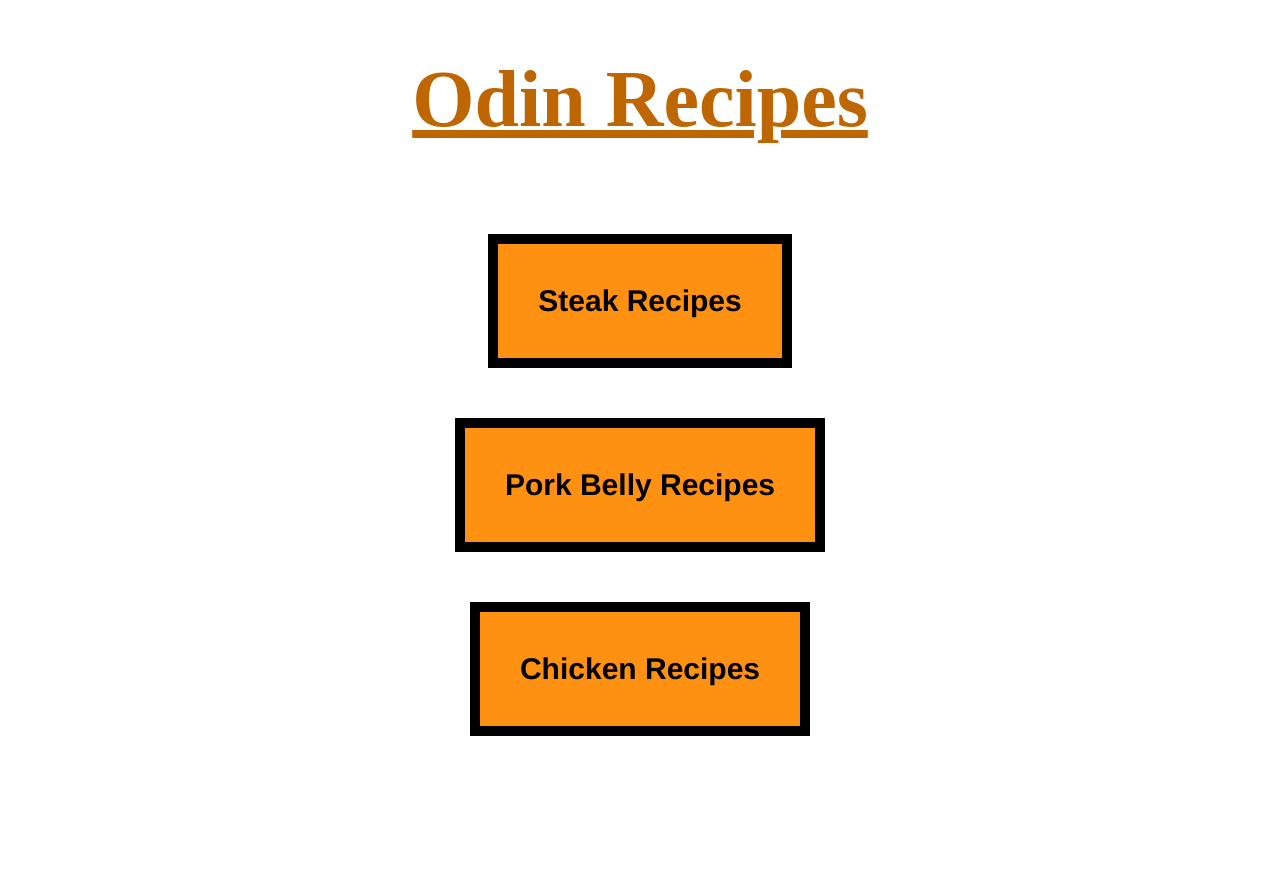
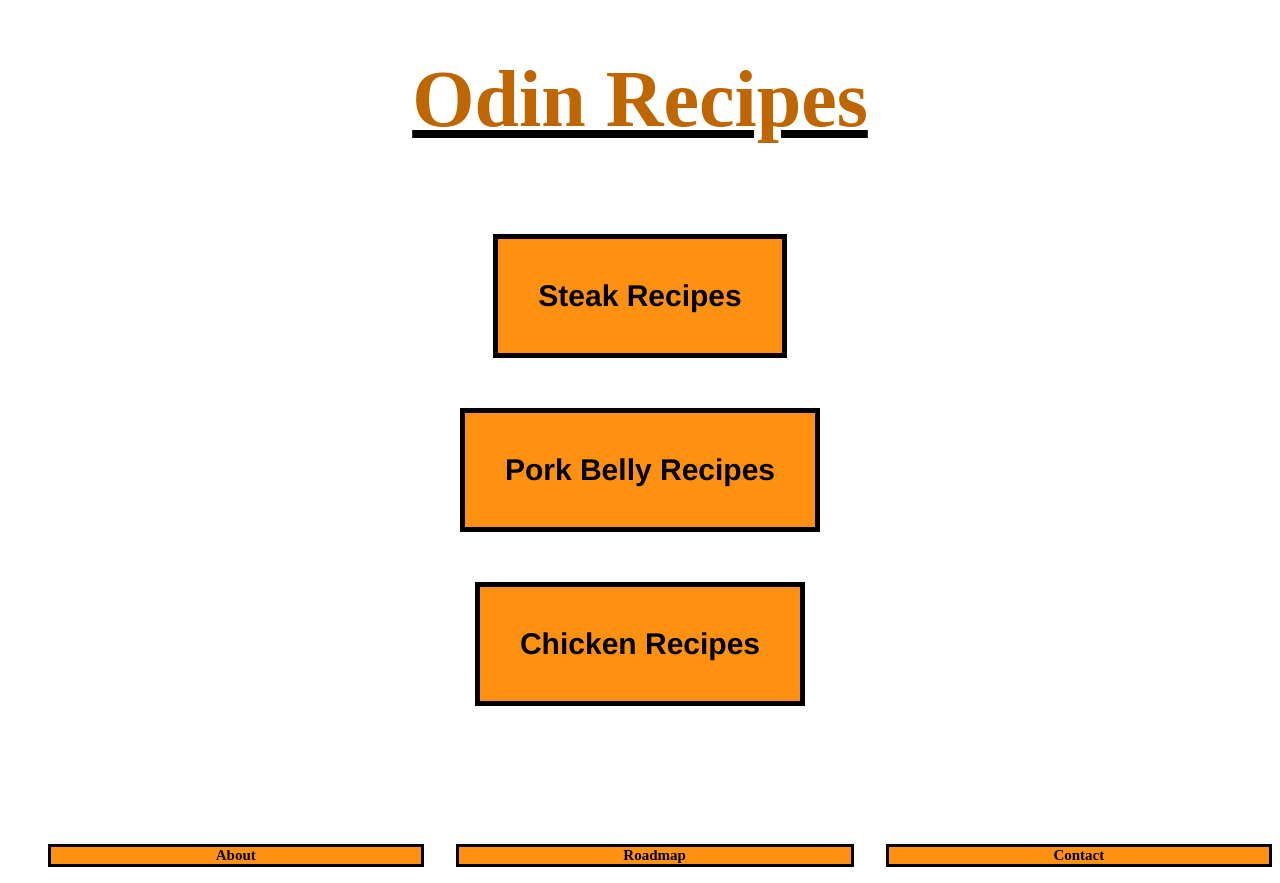
Before and after one commit to xowayne/odin-recipes, a plain HTML site: page index.html in a window 1280 px wide. Before the commit the page ends 800 px from the top, so only its background shows below. Drawn offline with Linux system fonts and the light colour scheme.

Commit message:
Applied flexbox to home page. Lower section about, Roadmap and Contact, were added

```diff
--- a/index.css
+++ b/index.css
@@ -1,6 +1,7 @@
 #mtitle {
     text-align: center;
     text-decoration-line: underline;
+    text-decoration-color: black;
     font-size: 80px;
     color: rgb(190, 102, 1);
 }
@@ -10,7 +11,7 @@
     font-size: 30px;
     margin:auto;
     padding: 40px;
-    border: 10px solid black;
+    border: 5px solid black;
     display: block;
     align-items: center;
     margin-bottom: 50px;
@@ -23,3 +24,19 @@
     font-weight:bold;
     text-decoration: none;
 }
+
+.flexbox{
+    display:flex;
+    gap: 2rem;
+
+}
+
+.flex1{
+    font-size: 15px;
+    font-weight: bold;
+    flex-grow: 1;
+    text-align: center;
+    background-color:rgb(255, 145, 18);
+    list-style-type: none;
+    border: black 3px solid;
+}
--- a/index.html
+++ b/index.html
@@ -17,7 +17,16 @@
 <button class="list"><a class="bfont" href="recipes/porkbelly.html">Pork Belly Recipes</a></button>
 <button class="list"><a class="bfont" href="recipes/chicken.html">Chicken Recipes</a></button>
 
+<br>
+<br>
+<br>
+<br>
 
+<ul class="flexbox">
+    <li class="flex1">About</li>
+    <li class="flex1">Roadmap</li>
+    <li class="flex1">Contact</li>
+</ul>
 
 </body>
 </html>
```
